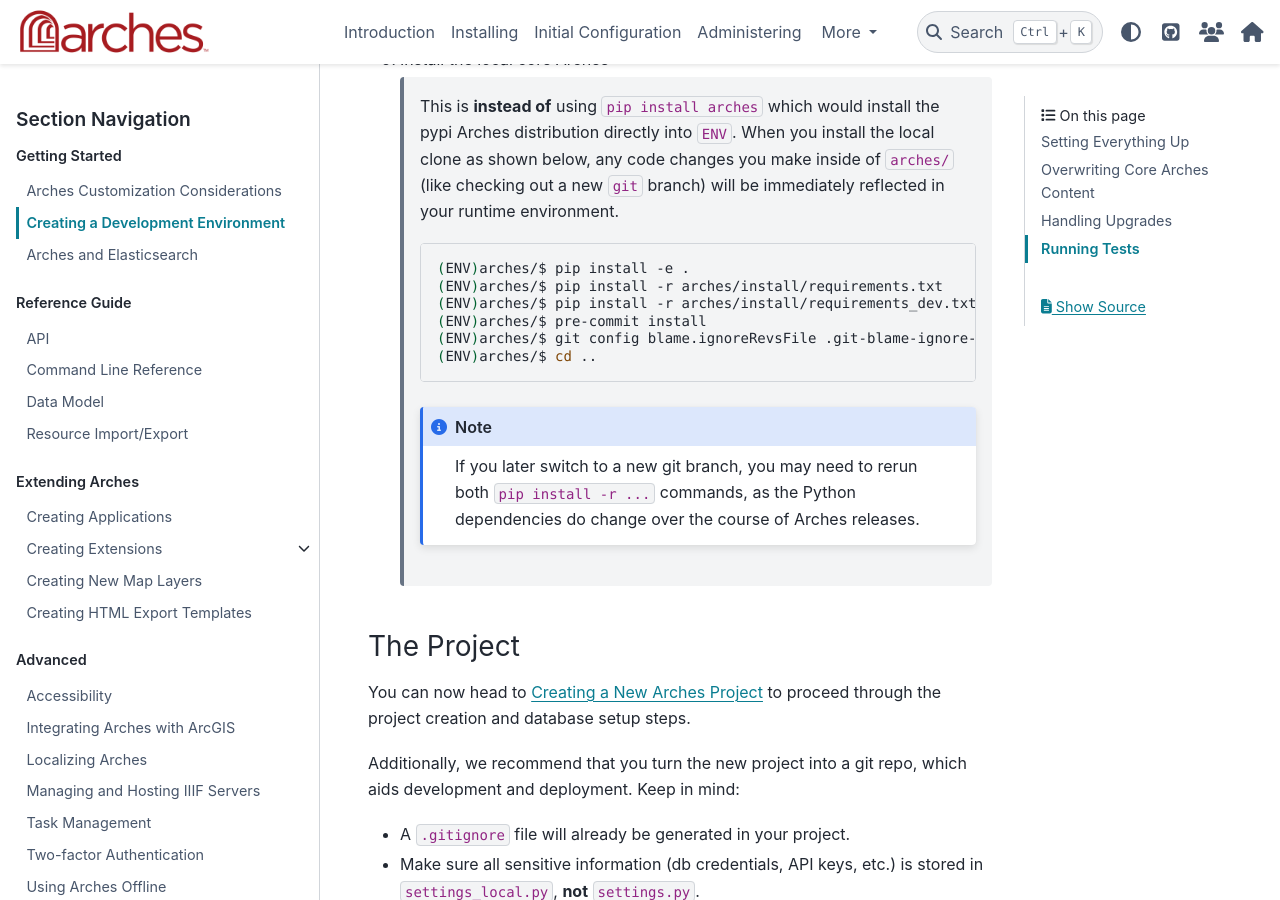
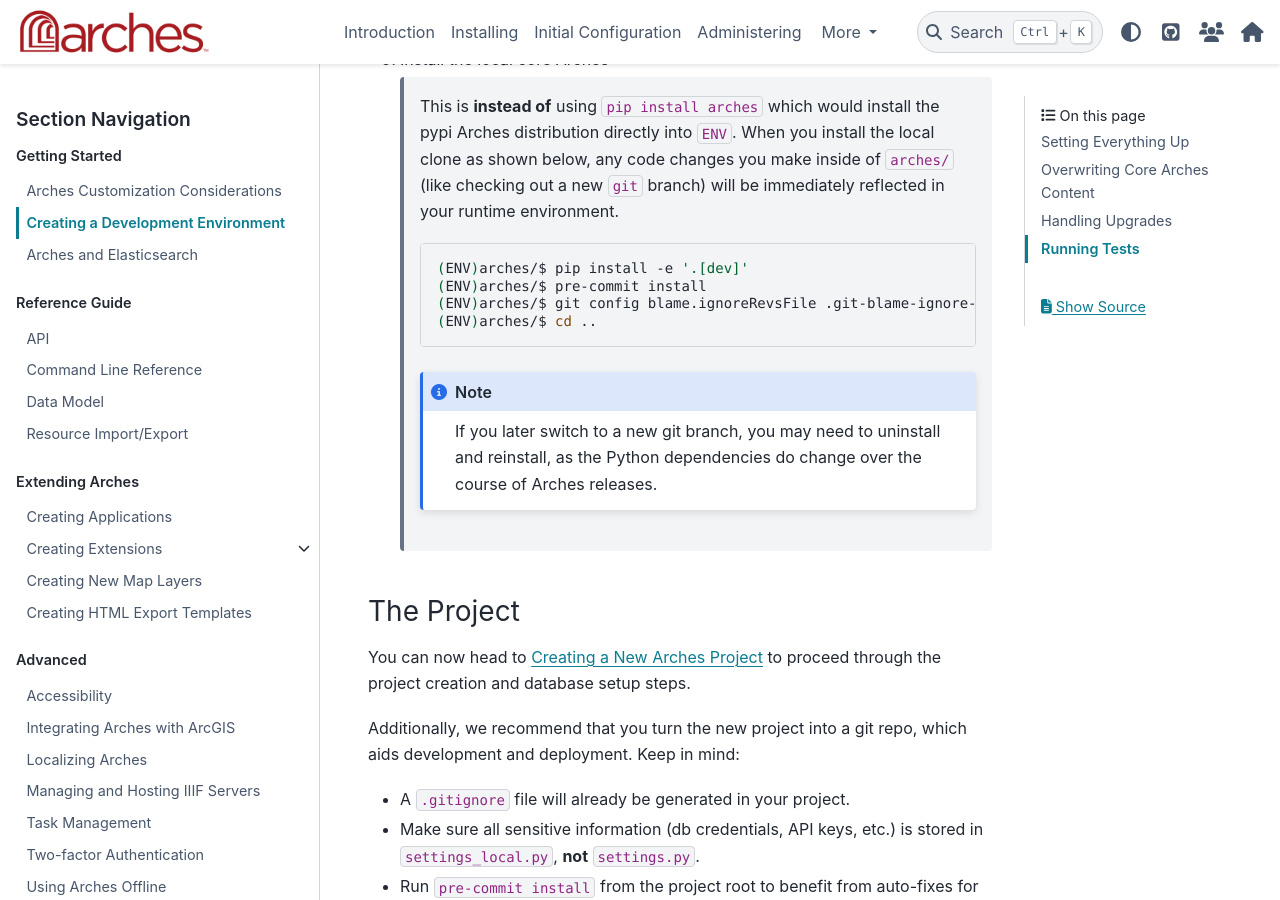
Before and after one commit to archesproject/arches-docs, a Sphinx documentation site: the page built from docs/developing/getting-started/creating-a-development-environment.rst, in a window 1280 px wide and 900 px high, scrolled down 1676 px. Built offline with Sphinx 7.4.7 and the PyData theme 0.15.4, drawn with Linux system fonts in a browser that asks for light colours; some of the changed text lies outside the part shown.

Commit message:
Replace references to requirements.txt

```diff
--- a/docs/deployment/using-aws-s3.rst
+++ b/docs/deployment/using-aws-s3.rst
@@ -35,12 +35,6 @@
   from within Arches will *not* automatically remove the file from your S3 bucket.
   You can manually delete files from the bucket for now, or the intrepid developer
   may check out the answer to `this question <https://groups.google.com/forum/#!topic/archesproject/QHKqMISRkV8>`_ on the Arches forum.
-
-.. warning::
-
-  You may run into some version compatibility issues with Arches, Django, and `django-storages <https://pypi.org/project/django-storages/>`_. If your version of Arches uses a version of Django that is <3.2, pip installing django-storages will install the latest version of django (incompatible with Arches) and cause your Arches application to break. If you run into this problem, you may need to use pip to reinstall the Arches requirements as specified in the Arches `requirements.txt` file.
-
-
 
 
 Steps to Follow
--- a/docs/developing/getting-started/creating-a-development-environment.rst
+++ b/docs/developing/getting-started/creating-a-development-environment.rst
@@ -54,16 +54,14 @@
 
     .. code-block:: bash
 
-        (ENV)arches/$ pip install -e .
-        (ENV)arches/$ pip install -r arches/install/requirements.txt
-        (ENV)arches/$ pip install -r arches/install/requirements_dev.txt
+        (ENV)arches/$ pip install -e '.[dev]'
         (ENV)arches/$ pre-commit install
         (ENV)arches/$ git config blame.ignoreRevsFile .git-blame-ignore-revs
         (ENV)arches/$ cd ..
 
     .. note::
 
-        If you later switch to a new git branch, you may need to rerun both ``pip install -r ...`` commands, as the Python dependencies do change over the course of Arches releases.
+        If you later switch to a new git branch, you may need to uninstall and reinstall, as the Python dependencies do change over the course of Arches releases.
 
 The Project
 -----------
@@ -164,7 +162,7 @@
 1) Reinstall Python dependencies in core Arches::
 
     (ENV)$ cd arches
-    (ENV)arches/$ pip install -r requirements.txt
+    (ENV)arches/$ pip install '.[dev]'
 
 2) Apply database migrations in ``my_project``::
 
```
Also changed, not shown: docs/developing/reference/command-line-reference.rst (+2 -5 lines).
